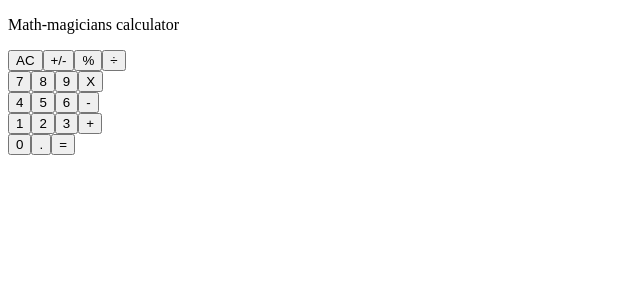
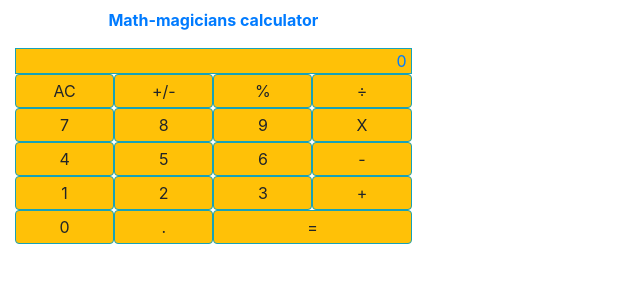
Before and after one commit to MiguelArgentina/react-calculator, a React (Create React App) app: page / in a window 1280 px wide. Shown: the top 300 px of the page, without its empty margins (0-640 px from the left). Built offline with nearby package versions, Linux system fonts and the light colour scheme.

Commit message:
Add styling

```diff
--- a/public/index.html
+++ b/public/index.html
@@ -23,6 +23,13 @@
       work correctly both with client-side routing and a non-root public URL.
       Learn how to configure a non-root public URL by running `npm run build`.
     -->
+    <link
+      rel="stylesheet"
+      href="https://stackpath.bootstrapcdn.com/bootstrap/4.3.1/css/bootstrap.min.css"
+      integrity="sha384-ggOyR0iXCbMQv3Xipma34MD+dH/1fQ784/j6cY/iJTQUOhcWr7x9JvoRxT2MZw1T"
+      crossorigin="anonymous"
+    >
+
     <title>React App</title>
   </head>
   <body>
--- a/src/components/App.js
+++ b/src/components/App.js
@@ -8,7 +8,7 @@ class App extends React.Component {
     super(props);
     this.state = {
       total: null,
-      next: null,
+      next: '0',
       operation: null,
     };
 
@@ -20,16 +20,16 @@ class App extends React.Component {
   render() {
     const { next, total, operation } = this.state;
     return (
-      <div className="App">
+      <div className="App col-12 col-md-4">
         <header className="App-header">
-          <p>
+          <p className="text-center font-weight-bold text-primary pt-2">
             Math-magicians calculator
           </p>
         </header>
-        <>
+        <div className="">
           <Display operation={operation} result={next || total} />
           <ButtonPanel clickHandler={this.handleClick} />
-        </>
+        </div>
       </div>
     );
   }
--- a/src/components/Button.js
+++ b/src/components/Button.js
@@ -3,7 +3,7 @@ import PropTypes from 'prop-types';
 const Button = (props) => {
   const { name, clickHandler } = props;
   return (
-    <button type="button" className="btn btn-default" onClick={() => clickHandler(name)}>
+    <button type="button" className={`btn bg-warning p-1 btn-default ${name === '=' ? 'w-50' : 'w-25'}  border border-info`} onClick={() => clickHandler(name)}>
       { name }
     </button>
   );
--- a/src/components/Display.js
+++ b/src/components/Display.js
@@ -3,7 +3,7 @@ import PropTypes from 'prop-types';
 const Display = (props) => {
   const { result } = props;
   return (
-    <div>
+    <div className="border border-info bg-warning text-primary text-right px-1">
       { result }
     </div>
   );
```
